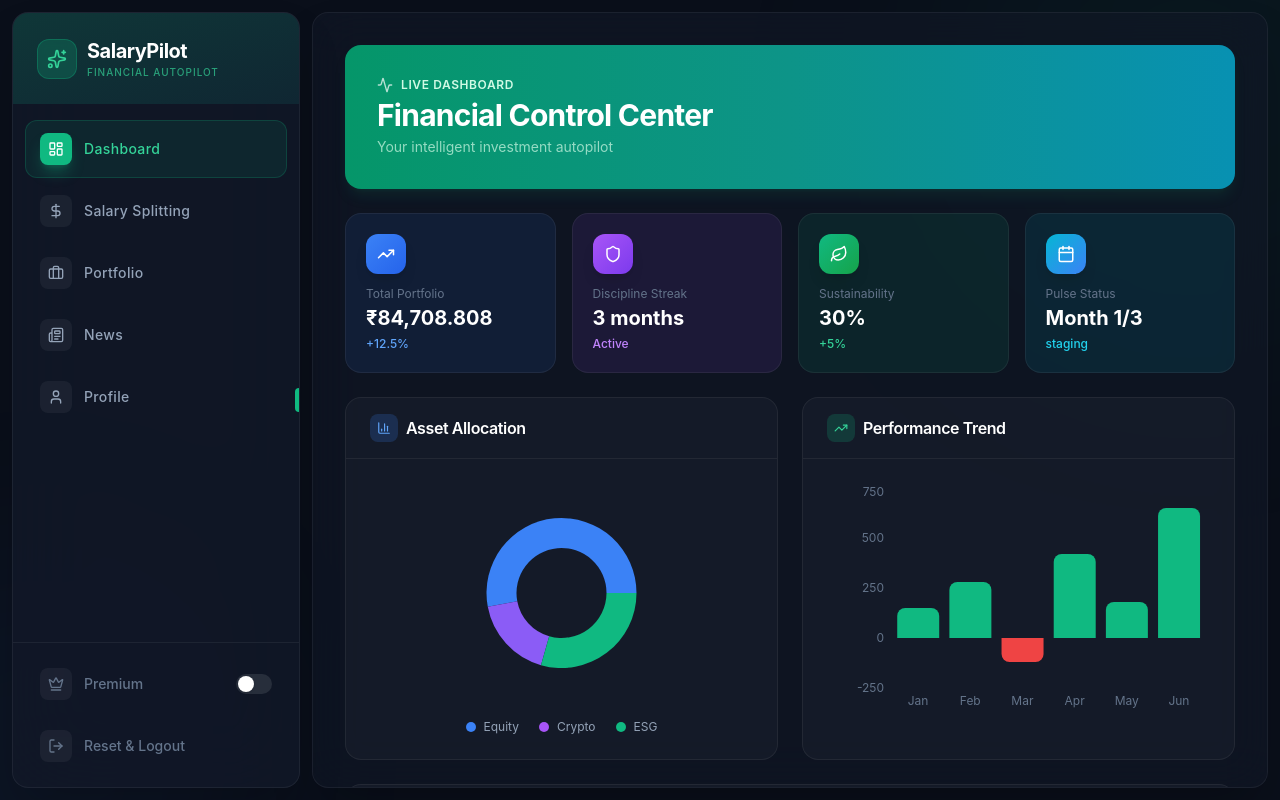
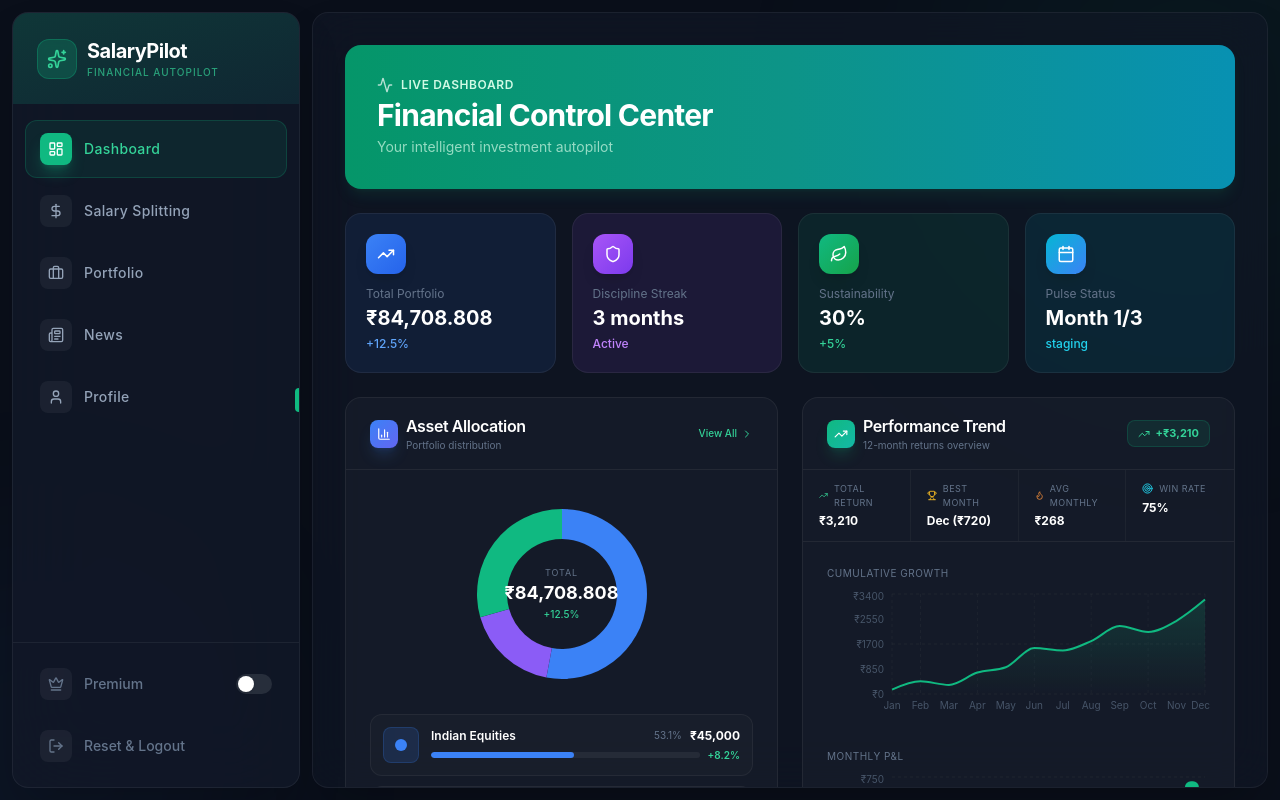
Before and after one commit to Aditya-MP/salary_Pilot_web_app, a React (Vite) app: page /dashboard in a window 1280 px wide. Built offline with nearby package versions, Linux system fonts and the light colour scheme.

Commit message:
Enhance Dashboard: premium Asset Allocation and Performance Trend sections

```diff
--- a/src/pages/Dashboard.tsx
+++ b/src/pages/Dashboard.tsx
@@ -1,7 +1,7 @@
 import { useAppStore } from '../store/useAppStore';
-import { TrendingUp, Shield, Leaf, Calendar, ArrowRight, Wallet, Activity, Sparkles, ChevronRight, BarChart3, Target } from 'lucide-react';
+import { TrendingUp, Shield, Leaf, Calendar, Wallet, Activity, Sparkles, ChevronRight, BarChart3, Target, Flame, Trophy } from 'lucide-react';
 import { Link } from 'react-router-dom';
-import { ResponsiveContainer, BarChart, Bar, XAxis, YAxis, Tooltip, Cell, PieChart, Pie } from 'recharts';
+import { ResponsiveContainer, BarChart, Bar, XAxis, YAxis, Tooltip, Cell, PieChart, Pie, AreaChart, Area, CartesianGrid } from 'recharts';
 import { useLivePrices, calculatePortfolioValue } from '../hooks/useLivePrices';
 
 export default function Dashboard() {
@@ -16,9 +16,23 @@ export default function Dashboard() {
     { name: 'ESG', value: holdings.esg, color: '#10b981' },
   ];
   const performanceData = [
-    { month: 'Jan', profit: 150 }, { month: 'Feb', profit: 280 }, { month: 'Mar', profit: -120 },
-    { month: 'Apr', profit: 420 }, { month: 'May', profit: 180 }, { month: 'Jun', profit: 650 },
+    { month: 'Jan', profit: 150, cumulative: 150 },
+    { month: 'Feb', profit: 280, cumulative: 430 },
+    { month: 'Mar', profit: -120, cumulative: 310 },
+    { month: 'Apr', profit: 420, cumulative: 730 },
+    { month: 'May', profit: 180, cumulative: 910 },
+    { month: 'Jun', profit: 650, cumulative: 1560 },
+    { month: 'Jul', profit: -80, cumulative: 1480 },
+    { month: 'Aug', profit: 320, cumulative: 1800 },
+    { month: 'Sep', profit: 510, cumulative: 2310 },
+    { month: 'Oct', profit: -200, cumulative: 2110 },
+    { month: 'Nov', profit: 380, cumulative: 2490 },
+    { month: 'Dec', profit: 720, cumulative: 3210 },
   ];
+  const totalReturn = performanceData.reduce((s, d) => s + d.profit, 0);
+  const bestMonth = performanceData.reduce((best, d) => d.profit > best.profit ? d : best, performanceData[0]);
+  const avgMonthly = Math.round(totalReturn / performanceData.length);
+  const winRate = Math.round((performanceData.filter(d => d.profit > 0).length / performanceData.length) * 100);
 
   return (
     <div className="p-6 lg:p-8 space-y-6">
@@ -42,36 +56,145 @@ export default function Dashboard() {
       {/* Charts */}
       <div className="grid grid-cols-1 lg:grid-cols-2 gap-6">
         <div className="rounded-2xl border border-white/[0.06] bg-white/[0.03] overflow-hidden">
-          <div className="px-6 py-4 border-b border-white/[0.06] flex items-center gap-2">
-            <div className="w-7 h-7 rounded-lg bg-blue-500/20 flex items-center justify-center"><BarChart3 className="text-blue-400" size={14} /></div>
-            <h2 className="text-white font-semibold">Asset Allocation</h2>
+          <div className="px-6 py-4 border-b border-white/[0.06] flex items-center justify-between">
+            <div className="flex items-center gap-2">
+              <div className="w-7 h-7 rounded-lg bg-gradient-to-br from-blue-500 to-indigo-500 flex items-center justify-center shadow-lg shadow-blue-500/20"><BarChart3 className="text-white" size={14} /></div>
+              <div>
+                <h2 className="text-white font-semibold">Asset Allocation</h2>
+                <p className="text-[10px] text-slate-500">Portfolio distribution</p>
+              </div>
+            </div>
+            <Link to="/dashboard/portfolio" className="text-[10px] text-emerald-400 hover:text-emerald-300 font-medium flex items-center gap-1 transition-colors">
+              View All <ChevronRight size={12} />
+            </Link>
           </div>
           <div className="p-6">
             {totalPortfolio > 0 ? (
-              <div className="space-y-4">
-                <ResponsiveContainer width="100%" height={220}>
-                  <PieChart><Pie data={portfolioData} cx="50%" cy="50%" outerRadius={75} innerRadius={45} dataKey="value" strokeWidth={0}>{portfolioData.map((e, i) => <Cell key={i} fill={e.color} />)}</Pie><Tooltip contentStyle={{ backgroundColor: '#1e293b', border: '1px solid rgba(255,255,255,0.1)', borderRadius: '12px', color: '#fff' }} /></PieChart>
-                </ResponsiveContainer>
-                <div className="flex justify-center gap-5">{[{ l: 'Equity', c: 'bg-blue-500' }, { l: 'Crypto', c: 'bg-purple-500' }, { l: 'ESG', c: 'bg-emerald-500' }].map(i => <div key={i.l} className="flex items-center gap-2"><div className={`w-2.5 h-2.5 rounded-full ${i.c}`} /><span className="text-xs text-slate-400">{i.l}</span></div>)}</div>
+              <div className="flex flex-col items-center gap-5">
+                {/* Donut with center stats */}
+                <div className="relative w-[200px] h-[200px]">
+                  <ResponsiveContainer width="100%" height="100%">
+                    <PieChart>
+                      <Pie data={portfolioData} cx="50%" cy="50%" outerRadius={85} innerRadius={55} dataKey="value" strokeWidth={0} startAngle={90} endAngle={-270}>
+                        {portfolioData.map((e, i) => <Cell key={i} fill={e.color} />)}
+                      </Pie>
+                      <Tooltip contentStyle={{ backgroundColor: '#1e293b', border: '1px solid rgba(255,255,255,0.1)', borderRadius: '12px', color: '#fff', fontSize: '12px' }} formatter={(v: number | undefined) => [`₹${(v ?? 0).toLocaleString()}`, '']} />
+                    </PieChart>
+                  </ResponsiveContainer>
+                  <div className="absolute inset-0 flex flex-col items-center justify-center pointer-events-none">
+                    <p className="text-[9px] text-slate-500 uppercase tracking-widest">Total</p>
+                    <p className="text-lg font-bold text-white">₹{totalPortfolio.toLocaleString()}</p>
+                    <p className="text-[10px] text-emerald-400 font-medium">+12.5%</p>
+                  </div>
+                </div>
+
+                {/* Per-asset detail rows */}
+                <div className="w-full space-y-2.5">
+                  {[
+                    { name: 'Indian Equities', value: holdings.equity, color: '#3b82f6', dotClass: 'bg-blue-500', iconBg: 'bg-blue-500/15 text-blue-400 border-blue-500/20', change: '+8.2%', changeUp: true },
+                    { name: 'Crypto Assets', value: holdings.crypto, color: '#8b5cf6', dotClass: 'bg-purple-500', iconBg: 'bg-purple-500/15 text-purple-400 border-purple-500/20', change: '+18.7%', changeUp: true },
+                    { name: 'ESG Funds', value: holdings.esg, color: '#10b981', dotClass: 'bg-emerald-500', iconBg: 'bg-emerald-500/15 text-emerald-400 border-emerald-500/20', change: '+4.1%', changeUp: true },
+                  ].map(asset => {
+                    const pct = totalPortfolio > 0 ? ((asset.value / totalPortfolio) * 100) : 0;
+                    return (
+                      <div key={asset.name} className="flex items-center gap-3 p-3 rounded-xl bg-white/[0.02] border border-white/[0.05] hover:bg-white/[0.05] transition-all group">
+                        {/* Color dot icon */}
+                        <div className={`w-9 h-9 rounded-lg flex items-center justify-center border flex-shrink-0 ${asset.iconBg}`}>
+                          <div className={`w-3 h-3 rounded-full ${asset.dotClass}`} />
+                        </div>
+                        {/* Details */}
+                        <div className="flex-1 min-w-0">
+                          <div className="flex items-center justify-between mb-1">
+                            <span className="text-xs text-white font-semibold">{asset.name}</span>
+                            <div className="flex items-center gap-2">
+                              <span className="text-[10px] text-slate-500">{pct.toFixed(1)}%</span>
+                              <span className="text-xs text-white font-bold">₹{asset.value.toLocaleString()}</span>
+                            </div>
+                          </div>
+                          <div className="flex items-center gap-2">
+                            <div className="flex-1 h-1.5 bg-white/[0.06] rounded-full overflow-hidden">
+                              <div className="h-full rounded-full transition-all duration-700" style={{ width: `${pct}%`, backgroundColor: asset.color }} />
+                            </div>
+                            <span className={`text-[10px] font-semibold ${asset.changeUp ? 'text-emerald-400' : 'text-red-400'}`}>{asset.change}</span>
+                          </div>
+                        </div>
+                      </div>
+                    );
+                  })}
+                </div>
               </div>
             ) : <div className="h-56 flex flex-col items-center justify-center text-slate-500"><Target className="mb-2 text-slate-600" size={32} /><p className="text-sm">No investments yet.</p></div>}
           </div>
         </div>
 
         <div className="rounded-2xl border border-white/[0.06] bg-white/[0.03] overflow-hidden">
-          <div className="px-6 py-4 border-b border-white/[0.06] flex items-center gap-2">
-            <div className="w-7 h-7 rounded-lg bg-emerald-500/20 flex items-center justify-center"><TrendingUp className="text-emerald-400" size={14} /></div>
-            <h2 className="text-white font-semibold">Performance Trend</h2>
+          <div className="px-6 py-4 border-b border-white/[0.06] flex items-center justify-between">
+            <div className="flex items-center gap-2">
+              <div className="w-7 h-7 rounded-lg bg-gradient-to-br from-emerald-500 to-teal-500 flex items-center justify-center shadow-lg shadow-emerald-500/20"><TrendingUp className="text-white" size={14} /></div>
+              <div>
+                <h2 className="text-white font-semibold">Performance Trend</h2>
+                <p className="text-[10px] text-slate-500">12-month returns overview</p>
+              </div>
+            </div>
+            <div className="flex items-center gap-1.5 px-2.5 py-1 rounded-lg bg-emerald-500/10 border border-emerald-500/20">
+              <TrendingUp size={12} className="text-emerald-400" />
+              <span className="text-[11px] text-emerald-400 font-bold">+₹{totalReturn.toLocaleString()}</span>
+            </div>
           </div>
-          <div className="p-6">
-            <ResponsiveContainer width="100%" height={240}>
-              <BarChart data={performanceData}>
-                <XAxis dataKey="month" stroke="#64748b" fontSize={12} tickLine={false} axisLine={false} />
-                <YAxis stroke="#64748b" fontSize={12} tickLine={false} axisLine={false} />
-                <Tooltip contentStyle={{ backgroundColor: '#1e293b', border: '1px solid rgba(255,255,255,0.1)', borderRadius: '12px', color: '#fff' }} />
-                <Bar dataKey="profit" radius={[8, 8, 0, 0]}>{performanceData.map((e, i) => <Cell key={i} fill={e.profit >= 0 ? '#10b981' : '#ef4444'} />)}</Bar>
-              </BarChart>
-            </ResponsiveContainer>
+
+          {/* Summary Stats */}
+          <div className="grid grid-cols-4 border-b border-white/[0.06]">
+            {[
+              { label: 'Total Return', value: `₹${totalReturn.toLocaleString()}`, icon: TrendingUp, color: 'text-emerald-400' },
+              { label: 'Best Month', value: `${bestMonth.month} (₹${bestMonth.profit})`, icon: Trophy, color: 'text-amber-400' },
+              { label: 'Avg Monthly', value: `₹${avgMonthly.toLocaleString()}`, icon: Flame, color: 'text-orange-400' },
+              { label: 'Win Rate', value: `${winRate}%`, icon: Target, color: 'text-cyan-400' },
+            ].map(stat => (
+              <div key={stat.label} className="px-4 py-3 border-r border-white/[0.04] last:border-r-0 hover:bg-white/[0.02] transition-all">
+                <div className="flex items-center gap-1.5 mb-1">
+                  <stat.icon size={11} className={stat.color} />
+                  <span className="text-[9px] text-slate-500 uppercase tracking-wider">{stat.label}</span>
+                </div>
+                <p className="text-xs text-white font-bold">{stat.value}</p>
+              </div>
+            ))}
+          </div>
+
+          {/* Chart Area */}
+          <div className="p-6 pb-4">
+            {/* Area Chart — Cumulative Growth */}
+            <div className="mb-5">
+              <p className="text-[10px] text-slate-500 mb-2 uppercase tracking-wider">Cumulative Growth</p>
+              <ResponsiveContainer width="100%" height={140}>
+                <AreaChart data={performanceData}>
+                  <defs>
+                    <linearGradient id="perfGradient" x1="0" y1="0" x2="0" y2="1">
+                      <stop offset="0%" stopColor="#10b981" stopOpacity={0.3} />
+                      <stop offset="100%" stopColor="#10b981" stopOpacity={0} />
+                    </linearGradient>
+                  </defs>
+                  <CartesianGrid strokeDasharray="3 3" stroke="rgba(255,255,255,0.04)" />
+                  <XAxis dataKey="month" stroke="#475569" fontSize={10} tickLine={false} axisLine={false} />
+                  <YAxis stroke="#475569" fontSize={10} tickLine={false} axisLine={false} tickFormatter={(v) => `₹${v}`} />
+                  <Tooltip contentStyle={{ backgroundColor: '#1e293b', border: '1px solid rgba(255,255,255,0.1)', borderRadius: '12px', color: '#fff', fontSize: '12px' }} formatter={(v: number | undefined) => [`₹${(v ?? 0).toLocaleString()}`, 'Growth']} />
+                  <Area type="monotone" dataKey="cumulative" stroke="#10b981" strokeWidth={2} fill="url(#perfGradient)" />
+                </AreaChart>
+              </ResponsiveContainer>
+            </div>
+
+            {/* Bar Chart — Monthly P&L */}
+            <div>
+              <p className="text-[10px] text-slate-500 mb-2 uppercase tracking-wider">Monthly P&L</p>
+              <ResponsiveContainer width="100%" height={180}>
+                <BarChart data={performanceData} barSize={14} barGap={4}>
+                  <CartesianGrid strokeDasharray="3 3" stroke="rgba(255,255,255,0.04)" vertical={false} />
+                  <XAxis dataKey="month" stroke="#475569" fontSize={10} tickLine={false} axisLine={false} />
+                  <YAxis stroke="#475569" fontSize={10} tickLine={false} axisLine={false} tickFormatter={(v) => `₹${v}`} />
+                  <Tooltip contentStyle={{ backgroundColor: '#1e293b', border: '1px solid rgba(255,255,255,0.1)', borderRadius: '12px', color: '#fff', fontSize: '12px' }} formatter={(v: number | undefined) => [`₹${(v ?? 0).toLocaleString()}`, 'P&L']} />
+                  <Bar dataKey="profit" radius={[6, 6, 0, 0]}>{performanceData.map((e, i) => <Cell key={i} fill={e.profit >= 0 ? '#10b981' : '#ef4444'} />)}</Bar>
+                </BarChart>
+              </ResponsiveContainer>
+            </div>
           </div>
         </div>
       </div>
```
